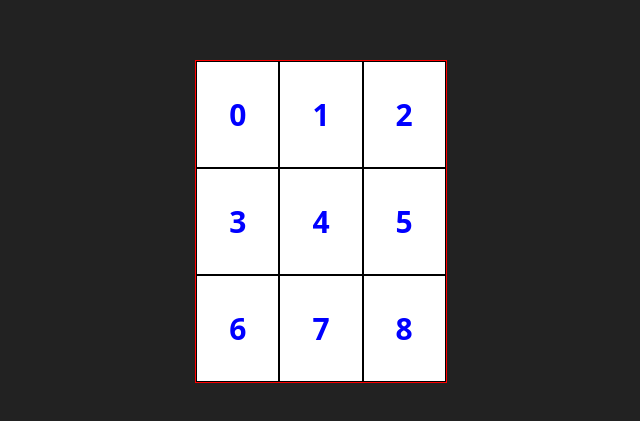
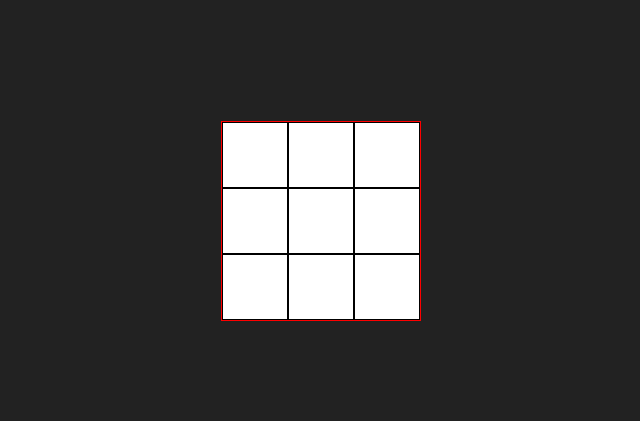
Before and after one commit to fberroeta/react-practice, a React (Vite) app in the folder projects/02-tic-tac-toe/: page / in a window 1280 px wide. Shown: the part 179-600 px from the top of the page, without its empty margins (319-959 px from the left). Built offline with nearby package versions, Linux system fonts and the light colour scheme.

Commit message:
Added turn state

```diff
--- a/projects/02-tic-tac-toe/src/App.jsx
+++ b/projects/02-tic-tac-toe/src/App.jsx
@@ -5,9 +5,13 @@ import Square from './components/Square'
 function App() {
 //Board data array
 const [board, setBoard] = useState(new Array(9).fill(null))
+const [turn,setTurn] = useState('X')
 
 const onBoardChange = (index) =>{
-  console.log('changed ' + index)
+  const newArray = [...board]
+  newArray[index] = turn
+  setBoard(newArray)
+  setTurn(turn==='X'?'O':'X')
 }
 
   return (
--- a/projects/02-tic-tac-toe/src/components/Square.jsx
+++ b/projects/02-tic-tac-toe/src/components/Square.jsx
@@ -1,12 +1,12 @@
 
-const Square = ({index,onChange}) => {
+const Square = ({index,onChange,children}) => {
   const handleClick = ()=> {
     onChange(index)
   }
 
   return (
 
-    <div className='board-square' onClick={handleClick}>{index}</div>
+    <div className='board-square' onClick={handleClick}>{children}</div>
   )
 }
 export default Square
```
